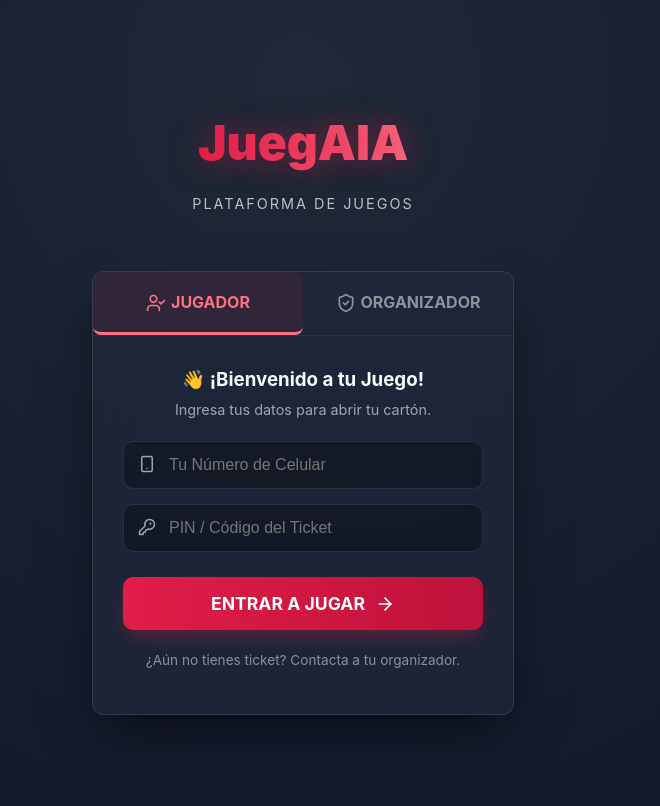
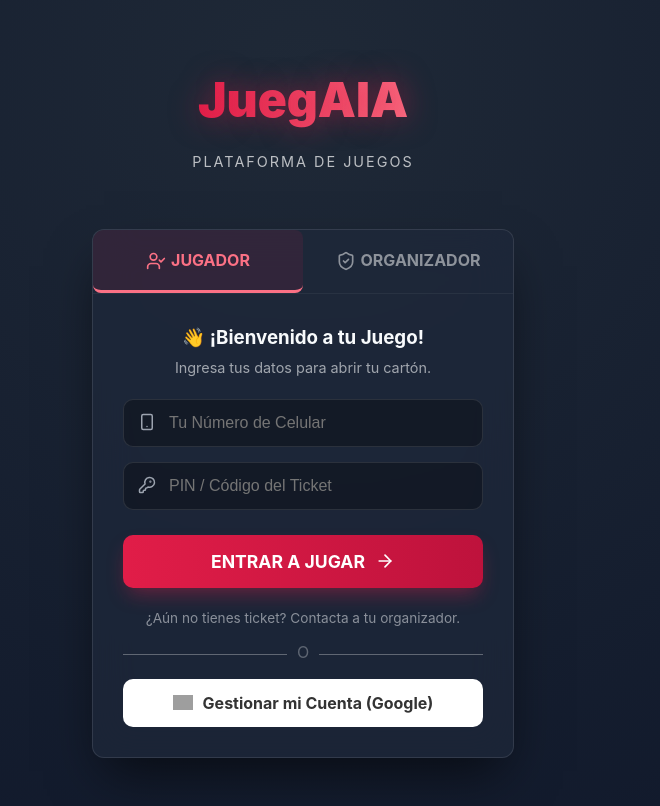
Before and after one commit to simidscolombia/juegaia, a React (Vite) app: page / in a window 1280 px wide. Shown: the top 806 px of the page, without its empty margins (337-997 px from the left). Built offline with nearby package versions, Linux system fonts and the light colour scheme; no server answers; grey boxes are pictures that could not be loaded.

Commit message:
feat(auth): Added Google Login to Player tab

```diff
--- a/src/pages/Login.jsx
+++ b/src/pages/Login.jsx
@@ -204,6 +204,18 @@ const Login = () => {
                                     ¿Aún no tienes ticket? Contacta a tu organizador.
                                 </p>
                             </div>
+
+                            <div style={{ margin: '1.5rem 0', textAlign: 'center', opacity: 0.3, borderBottom: '1px solid #fff', lineHeight: '0.1em' }}>
+                                <span style={{ background: '#1e293b', padding: '0 10px' }}>O</span>
+                            </div>
+
+                            <button type="button" onClick={handleGoogleLogin} style={{
+                                width: '100%', background: 'white', color: '#333', padding: '14px', borderRadius: '10px',
+                                fontWeight: 'bold', border: 'none', cursor: 'pointer', display: 'flex', alignItems: 'center', justifyContent: 'center', gap: '10px'
+                            }}>
+                                <img src="https://www.svgrepo.com/show/475656/google-color.svg" alt="Google" width="20" />
+                                Gestionar mi Cuenta (Google)
+                            </button>
                         </form>
                     )}
 
```
